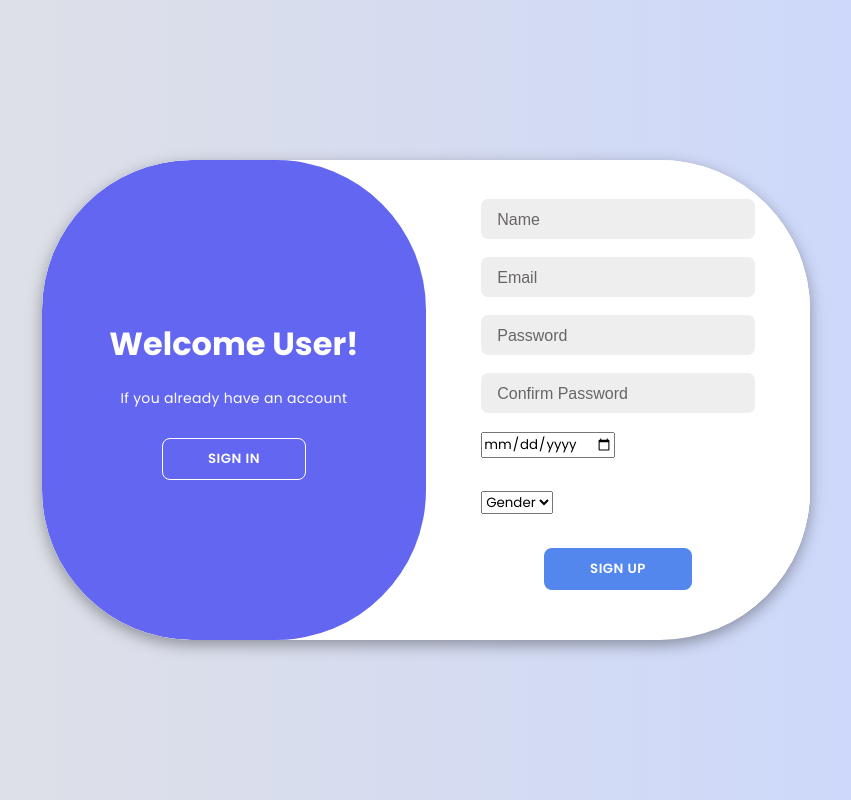
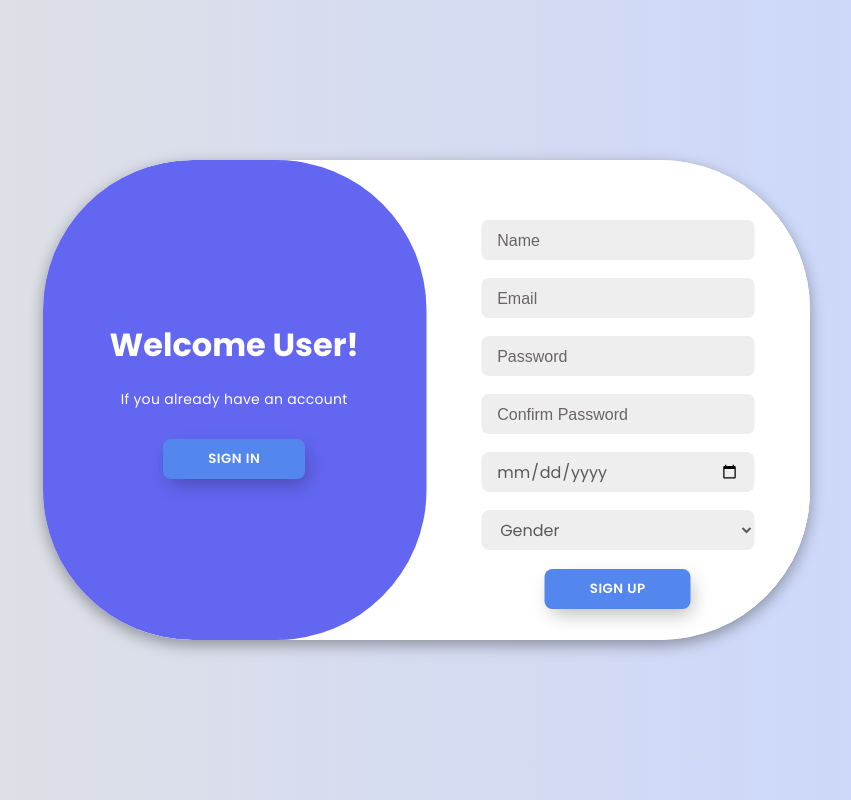
Before and after one commit to mehfoozkhangithub/Time-Wise, a plain HTML site: page HTML/Sighpage.html in a window 1280 px wide. Both pictures are taken after a click on the button "SIGN UP". Shown: the whole page, without its empty margins (214-1065 px from the left). Drawn offline with Linux system fonts and the light colour scheme.

Commit message:
sigh-page

```diff
--- a/CSS/Sighpage.css
+++ b/CSS/Sighpage.css
@@ -21,7 +21,7 @@ body {
   box-shadow: 0 5px 15px rgba(0, 0, 0, 0.35);
   position: relative;
   overflow: hidden;
-  width: 768px;
+  width: 767px;
   max-width: 100%;
   min-height: 480px;
 }
@@ -45,8 +45,8 @@ body {
   text-decoration: none;
   margin: 15px 0 10px;
 }
-.container button {
-  /* background-color: #a82d2d; */
+/*.container button {
+  /* background-color: #a82d2d;
 background-color: #5487ed;
   color: #fff;
   padding: 10px 45px;
@@ -62,7 +62,7 @@ background-color: #5487ed;
 .container button.hidden {
   background-color: transparent;
   border-color: #fff;
-}
+}*/
 
 .container form {
   background-color: #fff;
@@ -85,13 +85,20 @@ background-color: #5487ed;
   outline: none;
 }*/
 
-.sign-up, .sign-in {
+.sign-up {
+  position: absolute;
+  top:10px;
+  /* right: 50px; */
+  height: 100%;
+  transition: all 0.6s ease-in-out;
+}
+
+ .sign-in {
   position: absolute;
   top:-10px;
   height: 100%;
   transition: all 0.6s ease-in-out;
 }
-
 .sign-in {
   left: -10;
   width: 50%;
@@ -247,6 +254,26 @@ input[type="text"]:focus ~ label, .form_input:not(:placeholder-shown).form_input
     font-weight: bold;
     font-size: 15px;
 }
+
+input[type="email"]:focus ~ label, .form_input:not(:placeholder-shown).form_input:not(:focus)~label{
+    top: -0.5em;
+    padding: 0 0.125em;
+    border: none;
+    color: black;
+    background-color:#eee;
+    font-weight: bold;
+    font-size: 15px;
+}
+input[type="password"]:focus ~ label, .form_input:not(:placeholder-shown).form_input:not(:focus)~label{
+    top: -0.5em;
+    padding: 0 0.125em;
+    border: none;
+    color: black;
+    background-color:#eee;
+    font-weight: bold;
+    font-size: 15px;
+}
+
 label{
     position: absolute;
   color: #696565;
@@ -258,3 +285,63 @@ label{
     transition: top 350ms ease-in;
     font-size: 350ms ease-in;
 }
+
+.form_input_1 ,select{
+  width: 100%;
+  height: 100%;
+   border-radius: 0.5em;
+    outline: none;
+    border: transparent;
+    padding:0px 15px;
+     background-color: #eee;
+     color: rgb(91, 90, 90);
+        font-size:16px;
+}
+
+
+
+/*button section code*/
+
+button {
+ padding: 10px 45px;
+ border: unset;
+ border-radius: 8px;
+ /* color: #212121; */
+ z-index: 1;
+ background-color: #5487ed;
+  color: #fff;
+ position: relative;
+  font-weight: 600;
+  letter-spacing: 0.5px;
+  text-transform: uppercase;
+   margin-top: 10px;
+  cursor: pointer;
+ -webkit-box-shadow: 4px 8px 19px -3px rgba(0,0,0,0.27);
+ box-shadow: 4px 8px 19px -3px rgba(0,0,0,0.27);
+ transition: all 250ms;
+ overflow: hidden;
+}
+
+
+button::before {
+ content: "";
+ position: absolute;
+ top: 0;
+ left: 0;
+ height: 100%;
+ width: 0;
+ border-radius:8px;
+ background-color:rgb(18, 18, 239);
+ z-index: -1;
+ -webkit-box-shadow: 4px 8px 19px -3px rgba(0,0,0,0.27);
+ box-shadow: 4px 8px 19px -3px rgba(0,0,0,0.27);
+ transition: all 250ms
+}
+
+button:hover {
+ color: #e8e8e8;
+}
+
+button:hover::before {
+ width: 100%;
+}
```
